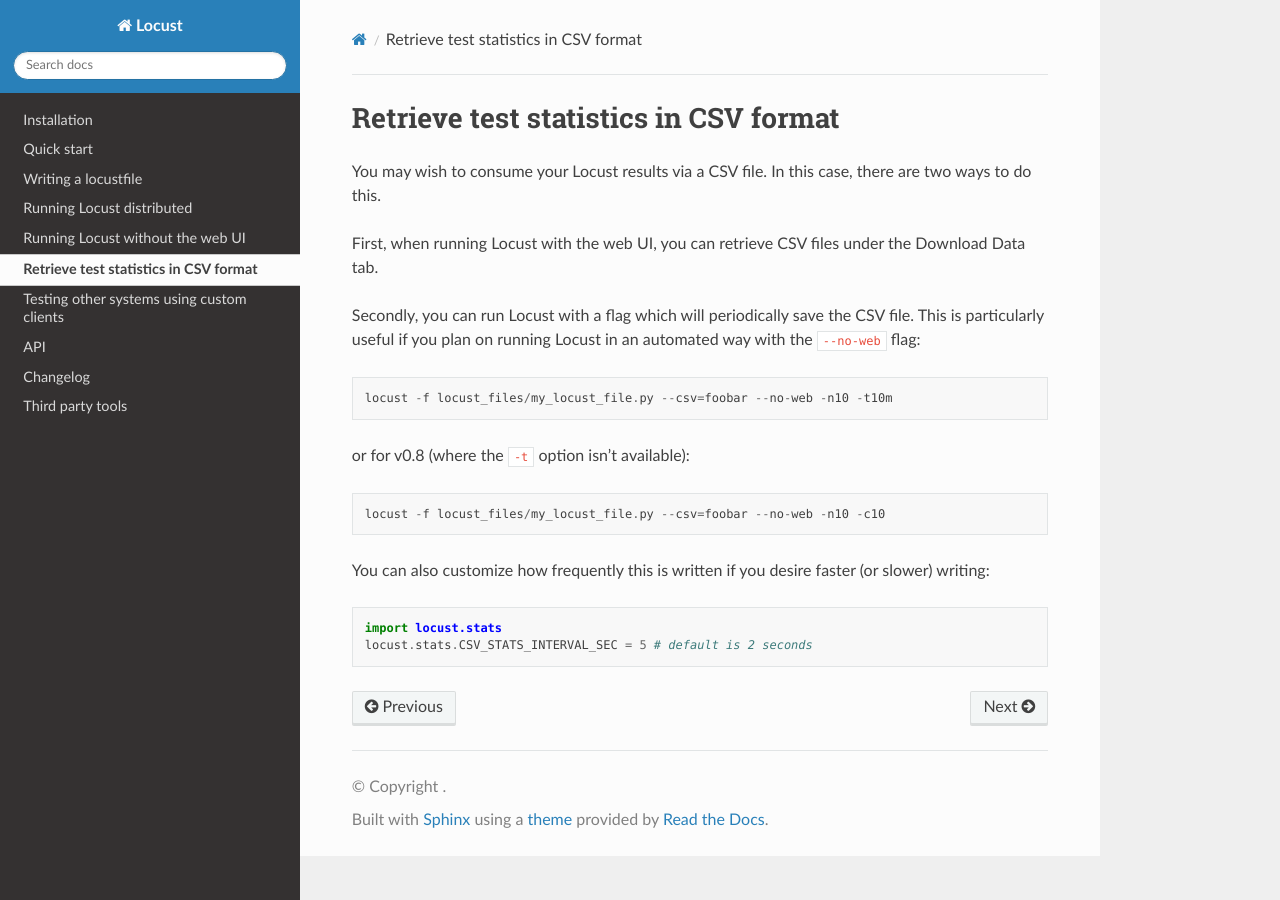
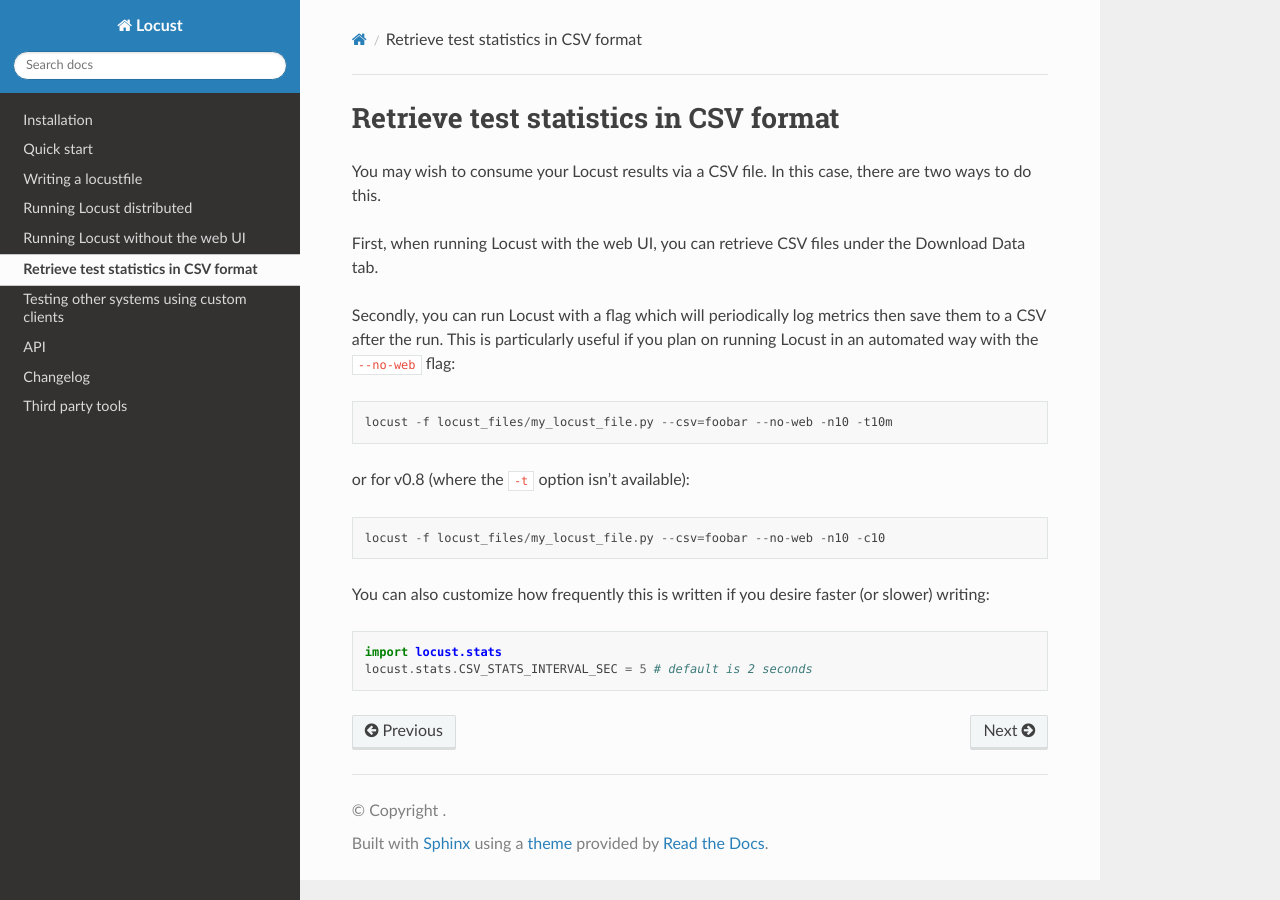
Before and after one commit to locustio/locust, a Sphinx documentation site: the page built from docs/retrieving-stats.rst, in a window 1280 px wide. Built offline with Sphinx 7.4.7 and the Read the Docs theme 2.0.0, drawn with Linux system fonts in a browser that asks for light colours; pages that are not in the unit, such as notebooks, are missing from menus.

Commit message:
clarify that the CSV is only written to once

```diff
--- a/docs/retrieving-stats.rst
+++ b/docs/retrieving-stats.rst
@@ -6,8 +6,8 @@
 
 First, when running Locust with the web UI, you can retrieve CSV files under the Download Data tab.
 
-Secondly, you can run Locust with a flag which will periodically save the CSV file. This is particularly useful
-if you plan on running Locust in an automated way with the ``--no-web`` flag::
+Secondly, you can run Locust with a flag which will periodically log metrics then save them to a CSV after the run.
+This is particularly useful if you plan on running Locust in an automated way with the ``--no-web`` flag::
 
     locust -f locust_files/my_locust_file.py --csv=foobar --no-web -n10 -t10m
 
```
